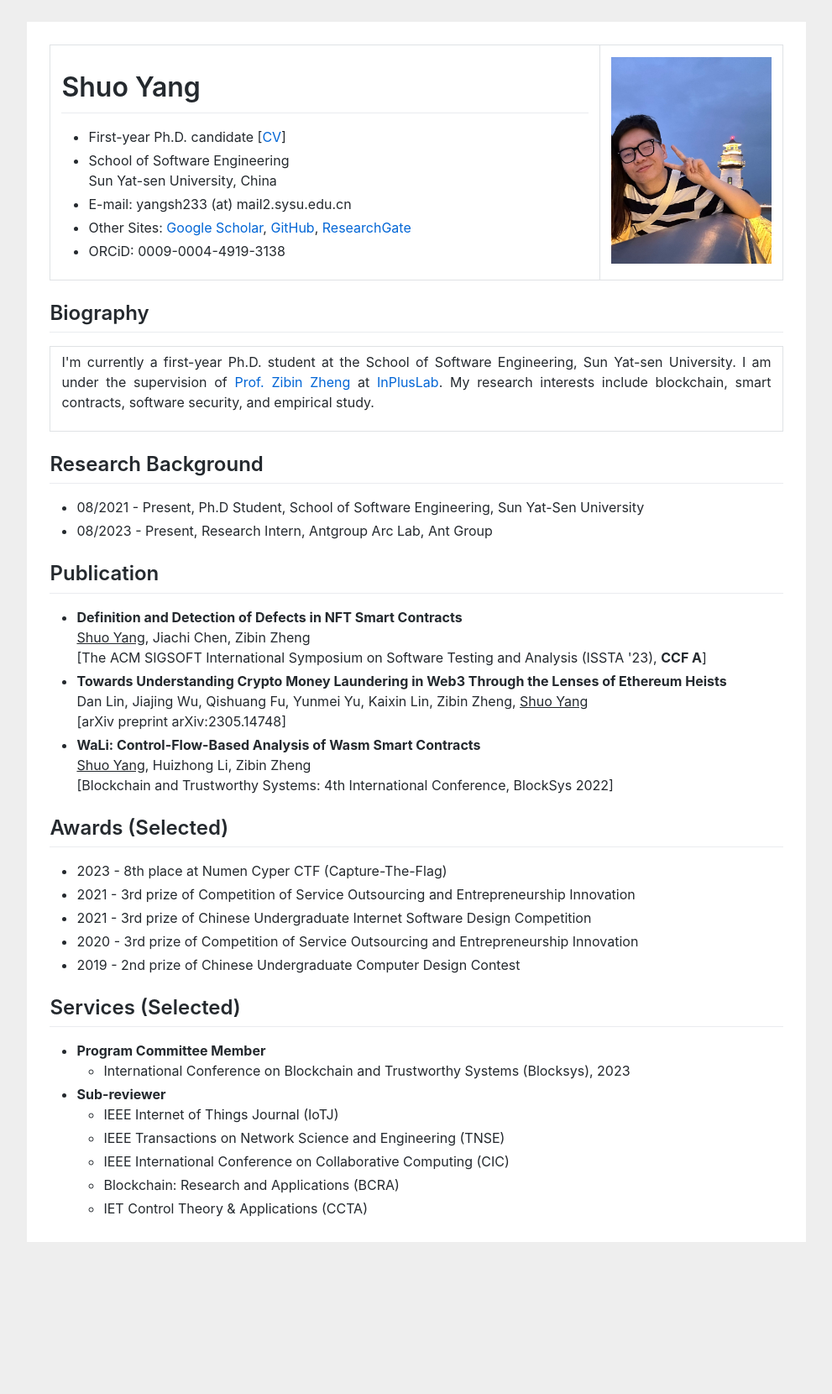
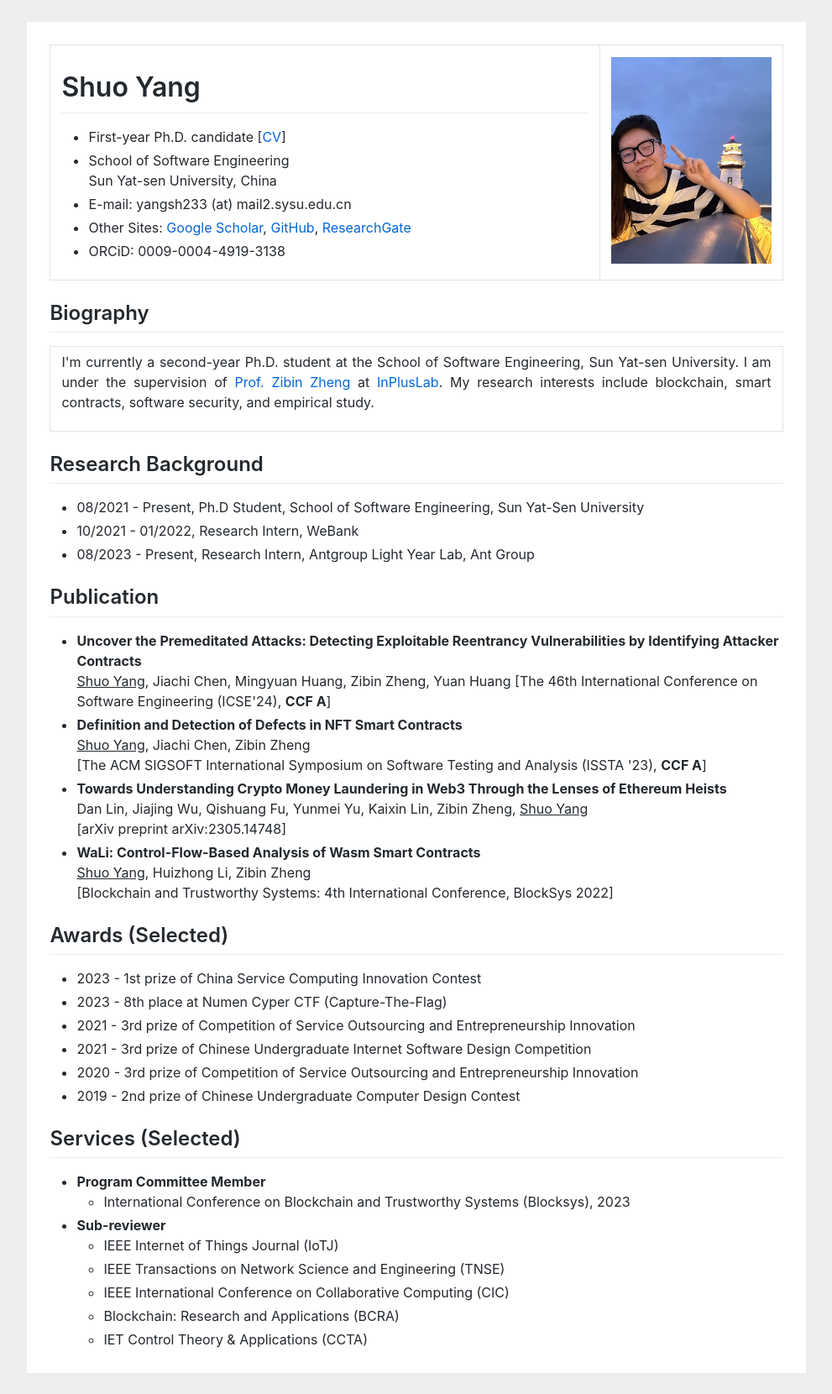
Before and after one commit to shuoyang512/shuoyang512.github.io, a Jekyll site: the page index.html, which Jekyll copies as it is, in a window 1280 px wide. Shown: the whole page at 84% size, without its empty margins (144-1135 px from the left). Built offline with Jekyll 4.4.1, drawn with Linux system fonts in a browser that asks for light colours; before the commit the page ends 1504 px from its top, so only the background shows below that.

Commit message:
update paper

```diff
--- a/index.html
+++ b/index.html
@@ -67,7 +67,7 @@ gtag('config', 'UA-158965281-1');
 				<table border="0" cellspacing="0" cellpadding="10">
 					<td align="justify">
 						<p>
-							I'm currently a first-year Ph.D. student at the School of Software Engineering, Sun Yat-sen University. I am under the supervision of <a href="http://www.zibinzheng.com/cv",target="_blank">Prof. Zibin Zheng</a> at <a href="http://www.inpluslab.com",target="_blank">InPlusLab</a>. My research interests include blockchain, smart contracts, software security, and empirical study.
+							I'm currently a second-year Ph.D. student at the School of Software Engineering, Sun Yat-sen University. I am under the supervision of <a href="http://www.zibinzheng.com/cv",target="_blank">Prof. Zibin Zheng</a> at <a href="http://www.inpluslab.com",target="_blank">InPlusLab</a>. My research interests include blockchain, smart contracts, software security, and empirical study.
 						</p>
 					</td>
 				</table>
@@ -75,15 +75,21 @@ gtag('config', 'UA-158965281-1');
 				<h2>Research Background</h2>
 					<ul>
 						<li>08/2021 - Present, Ph.D Student, School of Software Engineering, Sun Yat-Sen University</li>
-						<li>08/2023 - Present, Research Intern, Antgroup Arc Lab, Ant Group</li>
+						<li>10/2021 - 01/2022, Research Intern, WeBank</li>
+						<li>08/2023 - Present, Research Intern, Antgroup Light Year Lab, Ant Group</li>
 					</ul>
 
 
 				<h2>Publication</h2>
 				<ul>
 					<li>
+						<b>Uncover the Premeditated Attacks: Detecting Exploitable Reentrancy Vulnerabilities by Identifying Attacker Contracts</b> <br>
+						<u>Shuo Yang</u>, Jiachi Chen, Mingyuan Huang, Zibin Zheng, Yuan Huang
+						[The 46th International Conference on Software Engineering (ICSE'24), <b>CCF A</b>]
+					</li>
+					<li>
 						<b>Definition and Detection of Defects in NFT Smart Contracts</b> <br>
-						<u>Shuo Yang</u>, Jiachi Chen</u>, Zibin Zheng<br>
+						<u>Shuo Yang</u>, Jiachi Chen, Zibin Zheng<br>
 						[The ACM SIGSOFT International Symposium on Software Testing and Analysis (ISSTA '23), <b>CCF A</b>]
 					</li>
 					<li>
@@ -101,6 +107,7 @@ gtag('config', 'UA-158965281-1');
 
 				<h2>Awards (Selected)</h2>
 					<ul>
+						<li>2023 - 1st prize of China Service Computing Innovation Contest</li>
 						<li>2023 - 8th place at Numen Cyper CTF (Capture-The-Flag)</li>
 						<li>2021 - 3rd prize of Competition of Service Outsourcing and Entrepreneurship Innovation</li>
 						<li>2021 - 3rd prize of Chinese Undergraduate Internet Software Design Competition</li>
```
